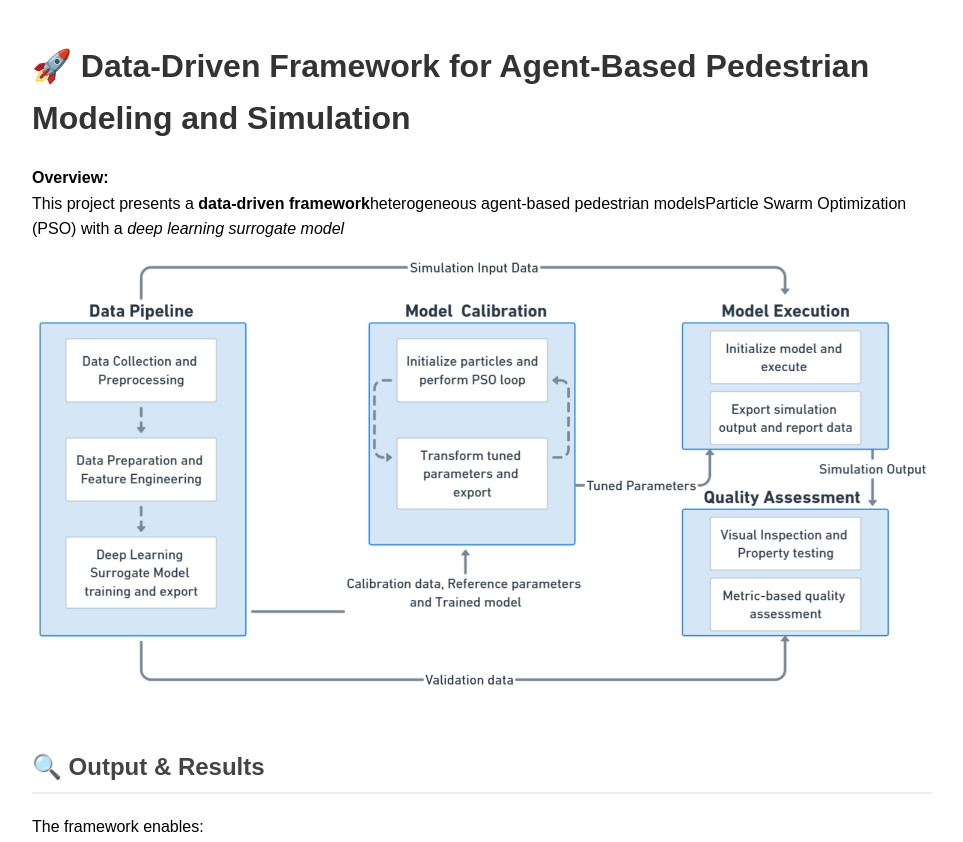
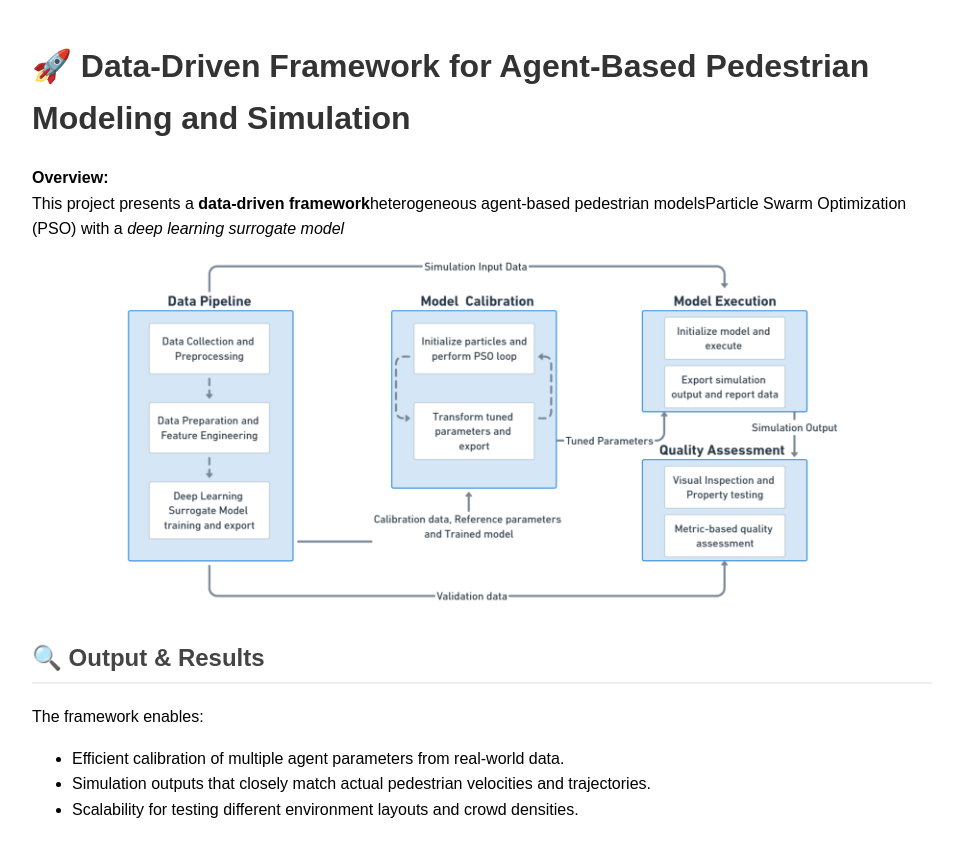
Before and after one commit to amartaivan-s/dd-abpm, a plain HTML site: page index.html in a window 1280 px wide. Shown: the top 842 px of the page, without its empty margins (158-1121 px from the left). Drawn offline with Linux system fonts and the light colour scheme.

Commit message:
Update index.html

```diff
--- a/index.html
+++ b/index.html
@@ -16,11 +16,16 @@
     color: #333;
   }
   .project-image {
-    max-width: 100%;
-    height: auto;
-    border-radius: 6px;
-    margin: 15px 0;
+  width: 80%;
+  height: auto;
+  border-radius: 8px;
+  margin: 16px auto;
+  display: block; }
+  .section-title {
+    margin-top: 28px; color: var(--ink2);
+    border-bottom: 2px solid var(--rule); padding-bottom: 6px;
   }
+
   .section-title {
     margin-top: 30px;
     color: #444;
```
